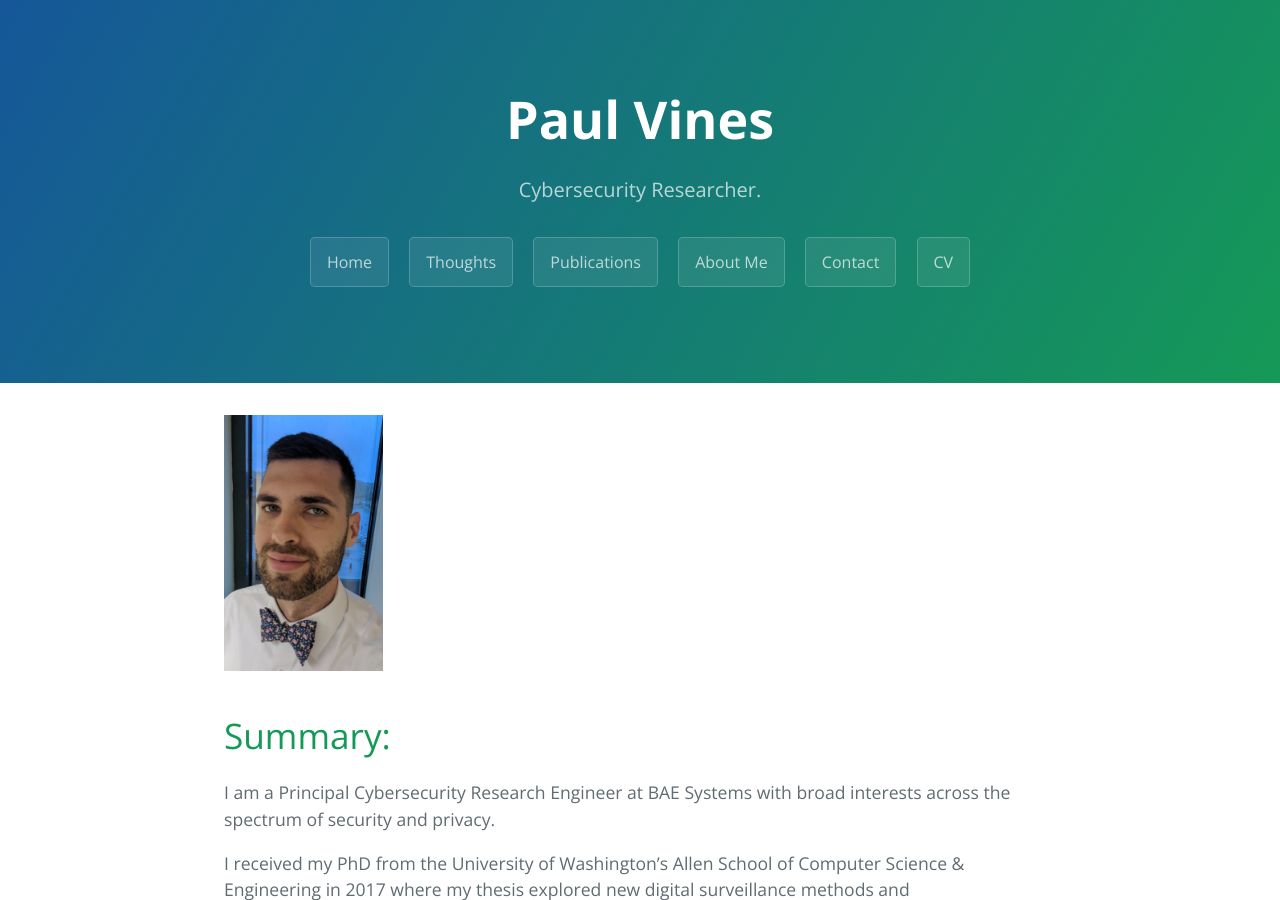
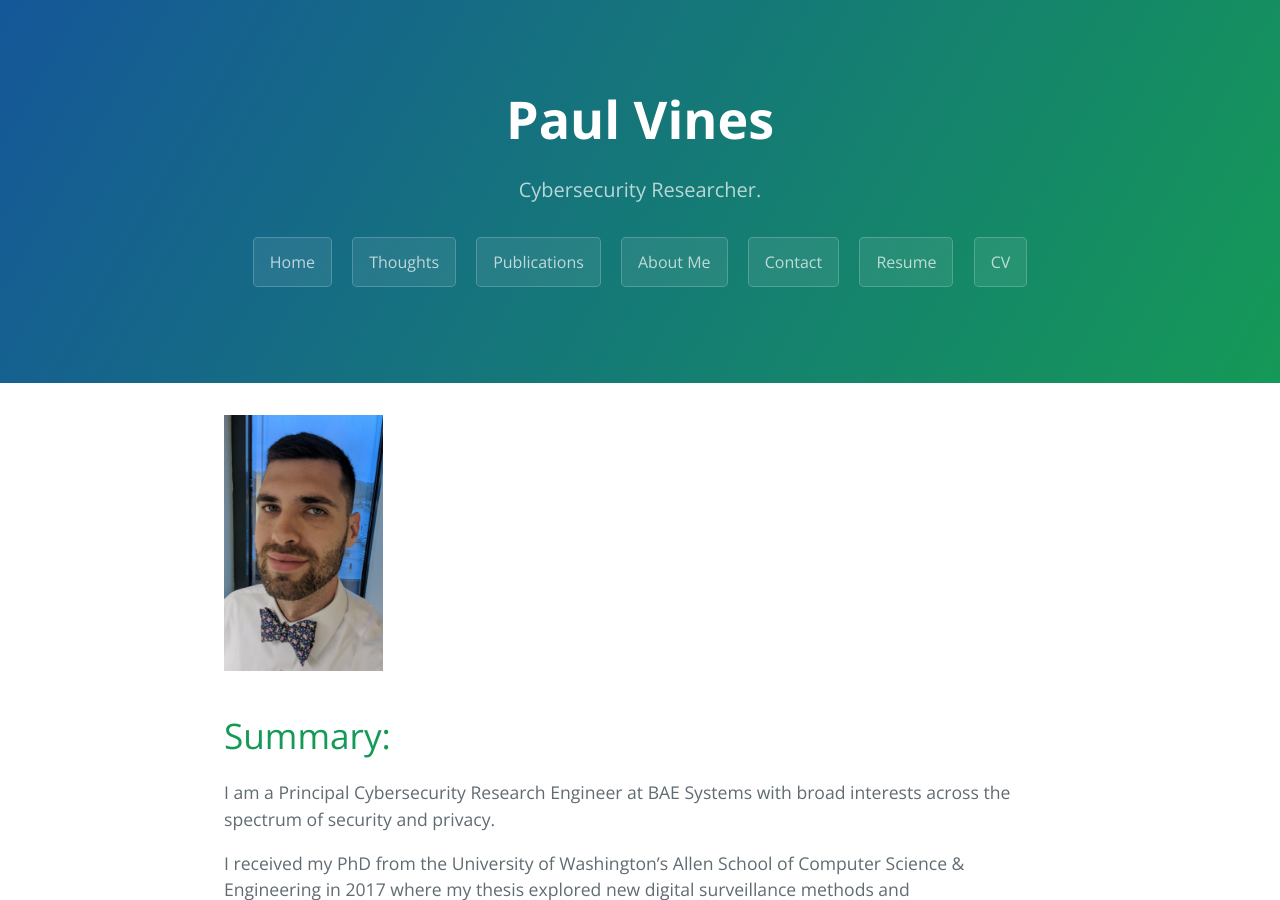
Before and after one commit to plvines/plvines.github.io, a Jekyll site: the page built from index.md, in a window 1280 px wide and 900 px high. Built offline with Jekyll 4.4.1, drawn with Linux system fonts in a browser that asks for light colours.

Commit message:
Added resume

```diff
--- a/_layouts/default.html
+++ b/_layouts/default.html
@@ -30,6 +30,7 @@
         <a href="{{ "/publications" }}" class="btn">Publications</a>
         <a href="{{ "/about" }}" class="btn">About Me</a>
         <a href="{{ "/contact" }}" class="btn">Contact</a>
+        <a href="{{ "/vines-resume.pdf" }}" class="btn">Resume</a>
         <a href="{{ "/plvines-cv.pdf" }}" class="btn">CV</a>
       {% endif %}
     </section>
```
Also changed, not shown: 1 other file.
